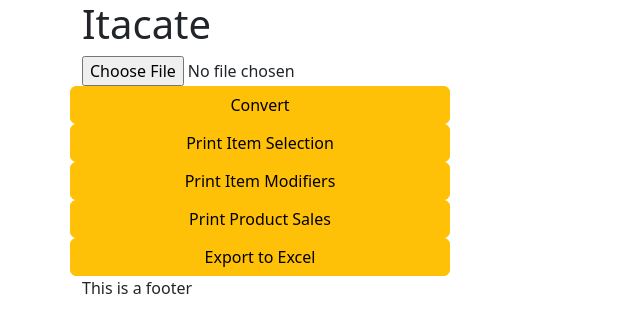
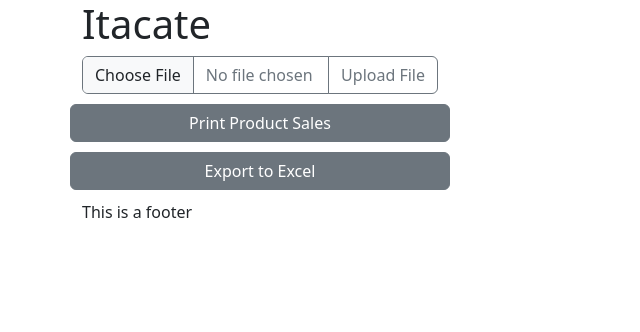
Before and after one commit to rolongoria/itacate, a plain HTML site: page index.html in a window 1280 px wide. Shown: the whole page, without its empty margins (0-640 px from the left). Drawn offline with nearby package versions, Linux system fonts and the light colour scheme.

Commit message:
Input and Buttons bootstrap

```diff
--- a/index.html
+++ b/index.html
@@ -16,28 +16,36 @@
         </header>
         <main class="row">
             <div class="col-4">
+                <!-- <div class="row">
+
+                    <input type="file" class="btn btn-outline-secondary form-control" id="csvFile" accept=".csv" />
+                </div> -->
+
+                <!-- <div class="row">
+                    <button type="button" class="btn btn-warning custom" id="convertButton">Upload File</button>
+
+                </div> -->
                 <div class="row">
-
-                    <input type="file" id="csvFile" accept=".csv" />
-                </div>
-                <div class="row">
-                    <button type="button" class="btn btn-warning" id="convertButton">Convert</button>
+                    <div class="input-group">
+                        <input type="file" class="btn btn-outline-secondary form-control" id="csvFile" aria-describedby="inputGroupFileAddon04" aria-label="Upload" accept=".csv">
+                        <button class="btn btn-outline-secondary" type="button" id="convertButton">Upload File</button>
+                    </div>
 
                 </div>
-                <div class="row">
+                <!-- <div class="row">
                     <button type="button" class="btn btn-warning" id="itemSelectionButton">Print Item Selection</button>
 
                 </div>
                 <div class="row">
                     <button type="button" class="btn btn-warning" id="itemModifiersButton">Print Item Modifiers</button>
 
-                </div>
+                </div> -->
                 <div class="row">
-                    <button type="button" class="btn btn-warning" id="printProductSales">Print Product Sales</button>
+                    <button type="button" class="btn btn-secondary custom" id="printProductSales">Print Product Sales</button>
 
                 </div>
                 <div class="row">
-                    <button type="button" class="btn btn-warning" id="export">Export to Excel</button>
+                    <button type="button" class="btn btn-secondary custom" id="export">Export to Excel</button>
 
                 </div>
             </div>
--- a/myscript.js
+++ b/myscript.js
@@ -7,8 +7,8 @@ import { totalSalesFunc } from "./totalSales.js";
 import { exportToExcel } from "./exportToExcel.js";
 
 const convertButton = document.getElementById('convertButton');
-const itemSelectionButton = document.getElementById('itemSelectionButton');
-const itemModifiersButton = document.getElementById('itemModifiersButton');
+// const itemSelectionButton = document.getElementById('itemSelectionButton');
+// const itemModifiersButton = document.getElementById('itemModifiersButton');
 const printSalesButton = document.getElementById('printProductSales');
 const exportToExcelButton = document.getElementById('export');
 
@@ -17,8 +17,8 @@ const exportToExcelButton = document.getElementById('export');
 // const listContainer = document.getElementById('list-container');
 
 convertButton.addEventListener('click', convertFileFunction);
-itemSelectionButton.addEventListener('click', printItemSelectionFunc);
-itemModifiersButton.addEventListener('click', printItemModifiersFunc);
+// itemSelectionButton.addEventListener('click', printItemSelectionFunc);
+// itemModifiersButton.addEventListener('click', printItemModifiersFunc);
 printSalesButton.addEventListener('click', printTotalSalesFunc);
 exportToExcelButton.addEventListener('click', exportFile);
 
@@ -41,6 +41,7 @@ async function convertFileFunction(){
     try{
         itemObject = await convertCSVtoObject();
         console.log('File Converted');
+        console.log(itemObject)
     } catch(error) {
         console.log(error)
     }
@@ -67,6 +68,14 @@ async function convertFileFunction(){
 
     // console.log(date1);
     // console.log(date2);
+
+    if ('Parent Menu Selection' in itemObject['Entry 1']) {
+        // console.log("The 'name' key exists in the object.");
+        printItemModifiersFunc();
+      } else {
+        // console.log("The 'name' key does not exist in the object.");
+        printItemSelectionFunc();
+      }
 }
 
 function printItemSelectionFunc(){
--- a/styles.css
+++ b/styles.css
@@ -5,3 +5,15 @@
 .column {
     flex: 1;
 }
+
+button {
+    margin-bottom: 10px;
+}
+
+input {
+    margin-bottom: 10px;
+}
+
+.custom {
+    /* width: 200px !important; */
+}
```
